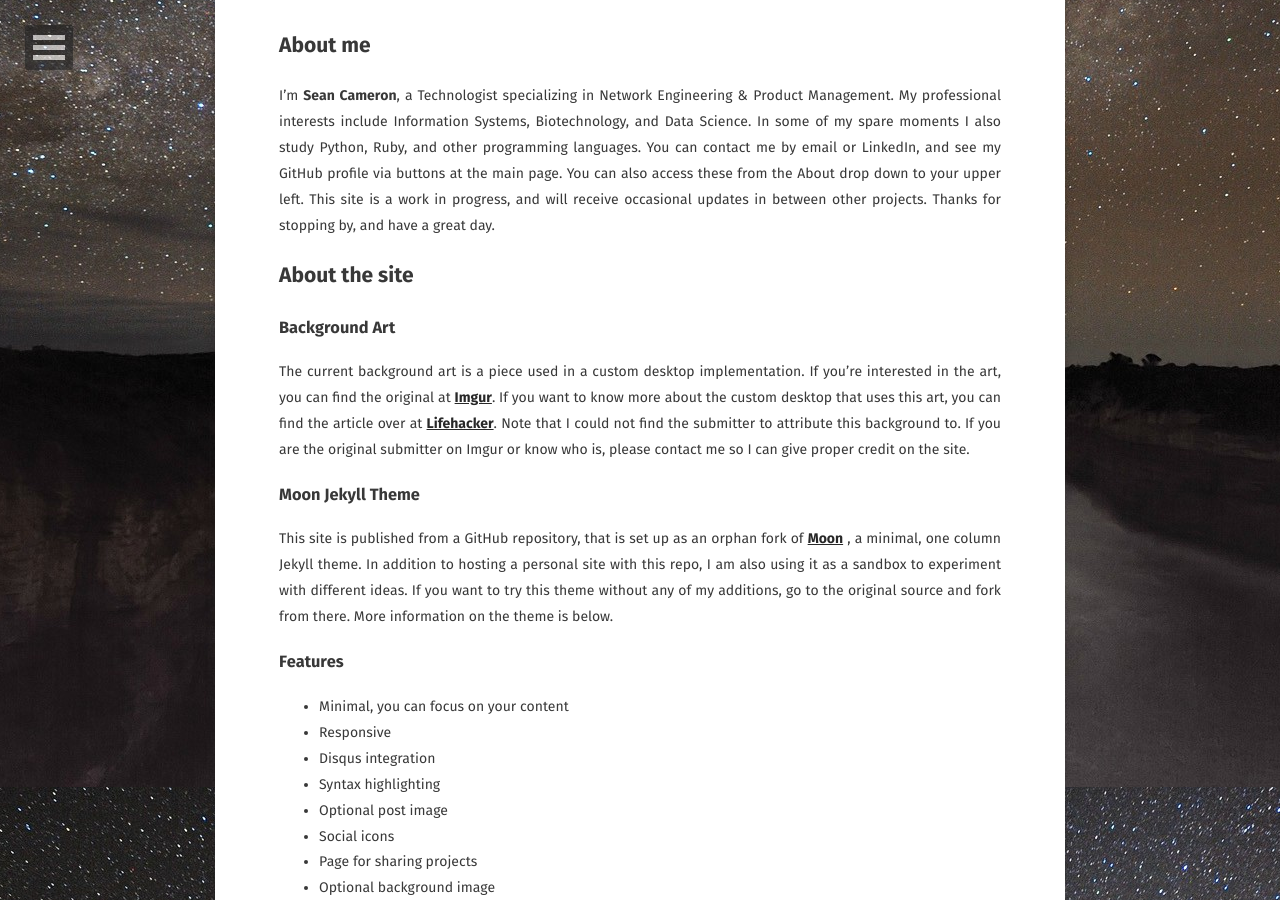
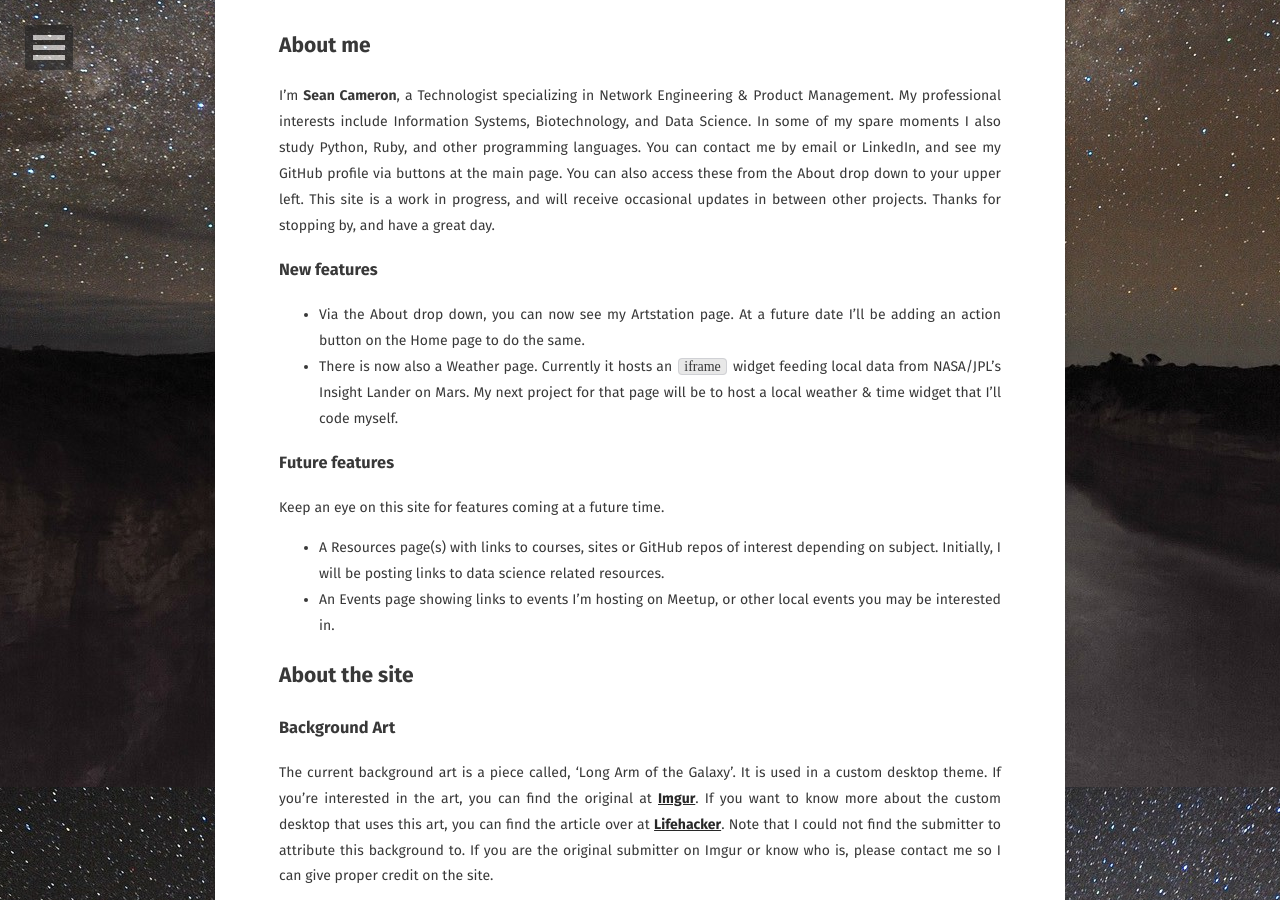
Before and after one commit to cameronsr/cameronsr.github.io, a Jekyll site: the page built from about/index.md, in a window 1280 px wide and 900 px high, scrolled down 263 px. Built offline with Jekyll 4.4.1, drawn with Linux system fonts in a browser that asks for light colours; some web fonts are replaced.

Commit message:
Update index.md

```diff
--- a/about/index.md
+++ b/about/index.md
@@ -13,11 +13,20 @@ My professional interests include Information Systems, Biotechnology, and Data S
 You can contact me by email or LinkedIn, and see my GitHub profile via buttons at the main page. You can also access these from the About drop down to your upper left.
 This site is a work in progress, and will receive occasional updates in between other projects. Thanks for stopping by, and have a great day.
 
+### New features
+- Via the About drop down, you can now see my Artstation page. At a future date I'll be adding an action button on the Home page to do the same.
+- There is now also a Weather page. Currently it hosts an `iframe` widget feeding local data from NASA/JPL's Insight Lander on Mars. My next project for that page will be to host a local weather & time widget that I'll code myself.
+
+### Future features
+Keep an eye on this site for features coming at a future time.
+- A Resources page(s) with links to courses, sites or GitHub repos of interest depending on subject. Initially, I will be posting links to data science related resources.
+- An Events page showing links to events I'm hosting on Meetup, or other local events you may be interested in.
+
 ## About the site
 
 ### Background Art
 
-The current background art is a piece used in a custom desktop implementation. If you're interested in the art, you can find the original at **[Imgur](https://imgur.com/y8PRWgs)**.
+The current background art is a piece called, 'Long Arm of the Galaxy'. It is used in a custom desktop theme. If you're interested in the art, you can find the original at **[Imgur](https://imgur.com/y8PRWgs)**.
 If you want to know more about the custom desktop that uses this art, you can find the article over at **[Lifehacker](https://lifehacker.com/the-long-arm-of-the-galaxy-desktop-1733871000)**.
 Note that I could not find the submitter to attribute this background to. If you are the original submitter on Imgur or know who is, please contact me so I can give proper credit on the site.
 
```
